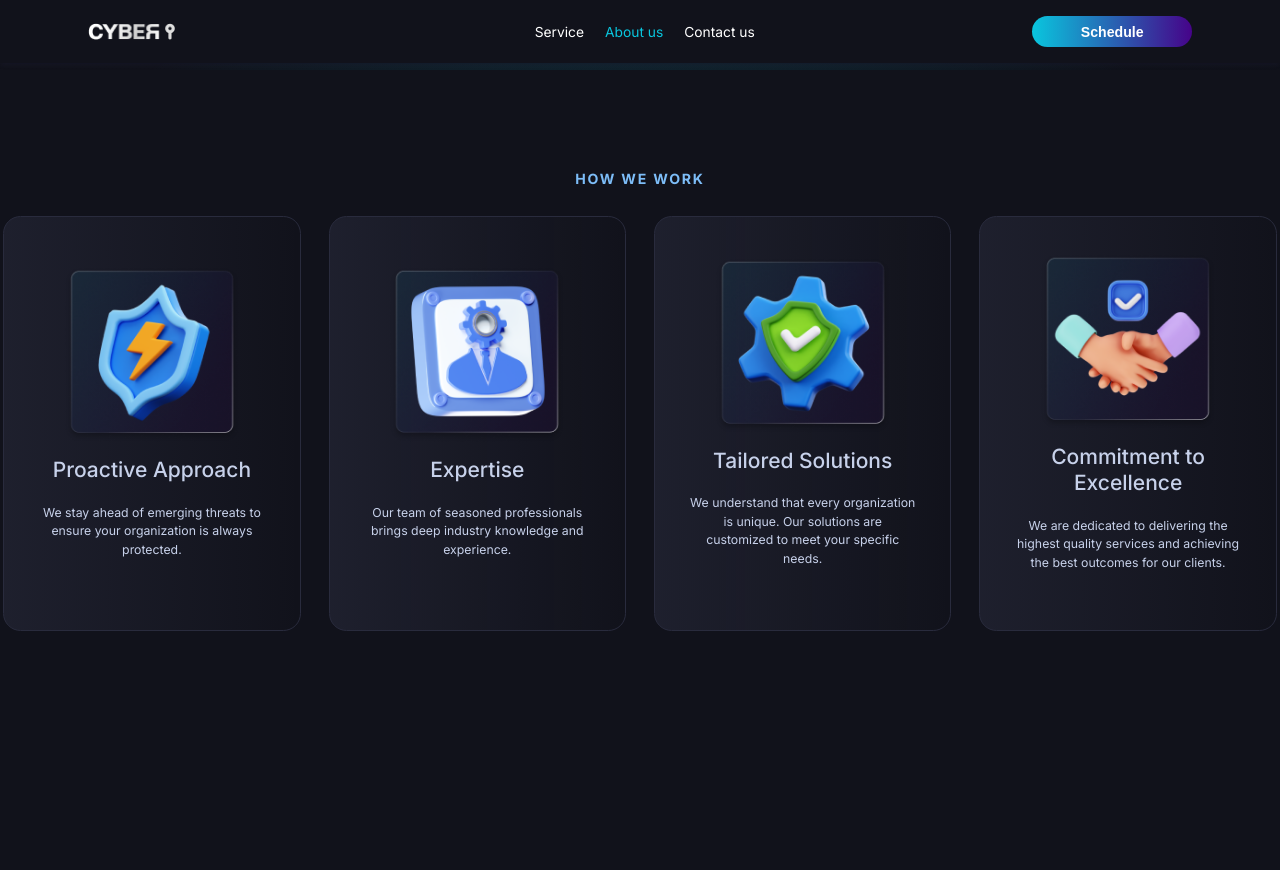
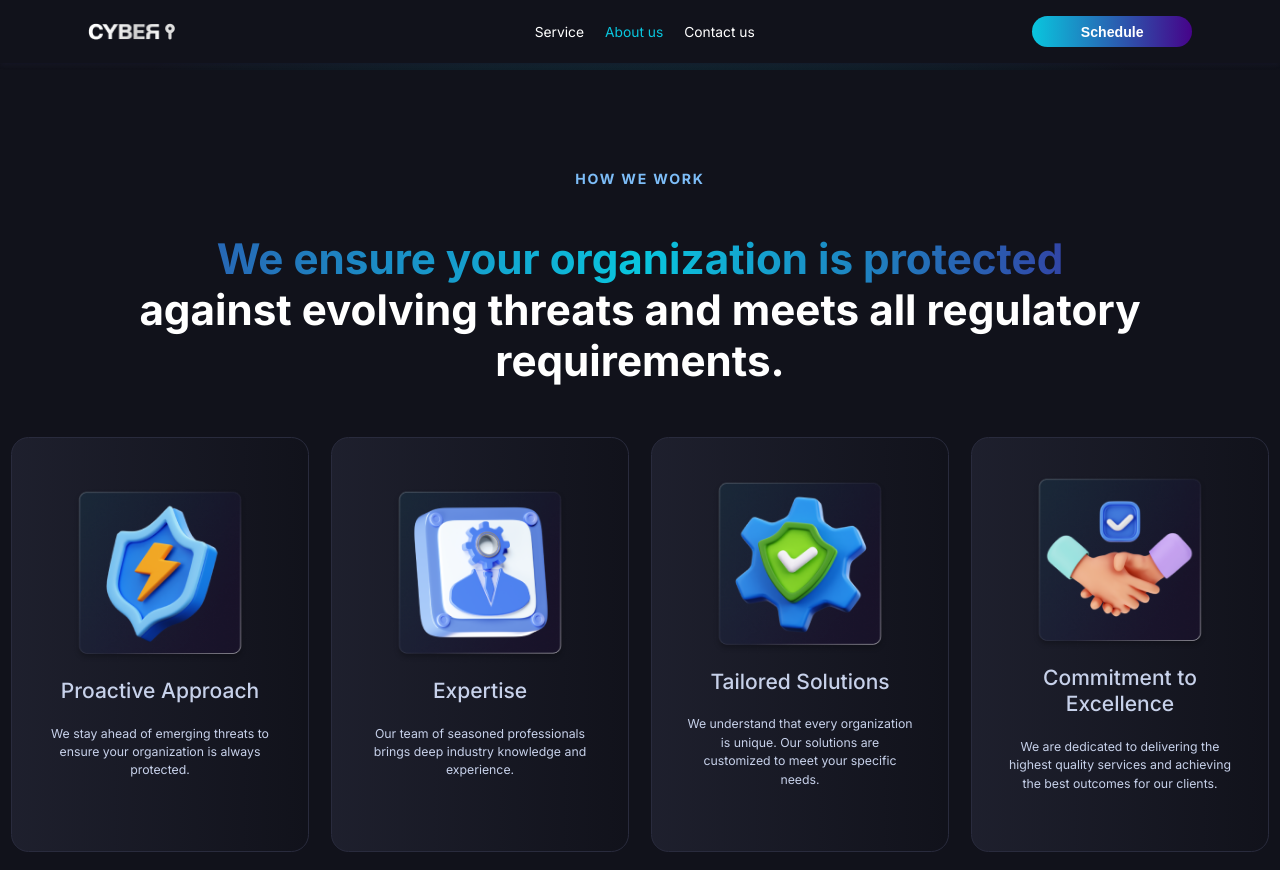
Before and after one commit to estheroluwabuyi/cyberposture, a React (Vite) app: page /about in a window 1280 px wide. Built offline with nearby package versions, Linux system fonts and the light colour scheme.

Commit message:
Create and and design custom heading

```diff
--- a/src/components/AboutLayout.jsx
+++ b/src/components/AboutLayout.jsx
@@ -1,3 +1,4 @@
+import CustomizedHeading from "./CustomizedHeading";
 import SectionHeading from "./SectionHeading";
 
 const aboutCards = [
@@ -39,6 +40,7 @@ function AboutLayout() {
   return (
     <div className="about">
       <SectionHeading>How we work</SectionHeading>
+      <CustomizedHeading />
 
       <section className="about-container">
         {aboutCards.map((card, index) => (
--- /dev/null
+++ b/src/components/CustomizedHeading.jsx
@@ -0,0 +1,10 @@
+function CustomizedHeading() {
+  return (
+    <h1 className="custom-heading">
+      <div>We ensure your organization is protected</div> against evolving
+      threats and meets all regulatory requirements.
+    </h1>
+  );
+}
+
+export default CustomizedHeading;
--- a/src/index.css
+++ b/src/index.css
@@ -350,30 +350,47 @@ img {
   background-color: var(--background-color);
 }
 
+.custom-heading {
+  font-weight: 700;
+  line-height: 51.02px;
+  text-align: center;
+  font-size: 42.16px;
+  color: var(--primary-font-color);
+  margin: 45.02px 0 51.02px 0;
+}
+
+.custom-heading div {
+  background: linear-gradient(to right, #3637a0, #09c6de, #460389);
+  -webkit-background-clip: text;
+  background-clip: text;
+  color: transparent;
+}
+
 .about-container {
-  display: flex;
-  flex-wrap: wrap;
+  display: grid;
   width: 100%;
-  justify-content: center;
-  gap: 28.11px;
+  grid-template-columns: repeat(4, 1fr);
+  grid-template-rows: 1fr;
+  justify-items: center;
+  /* justify-content: center; */
+  /* gap: 28.11px; */
 }
 
 .about-card {
+  display: flex;
+  flex-direction: column;
+  align-items: center;
+  justify-content: center;
   width: 297.29px;
+  height: 414.56px;
   background: linear-gradient(to right, #7c82b11f, #11121b00);
-  height: 414.56px;
   max-width: 474.29px;
   min-height: 147.56px;
   border-radius: 17.57px;
   margin-bottom: 0.5rem;
   text-align: center;
   border: 0.88px solid #292b3d;
-  display: flex;
-  flex-direction: column;
-  align-items: center;
-  justify-content: center;
   /* padding-top: 0.25px; */
-  margin-top: 28.11px;
 }
 
 .about-card-img {
```
